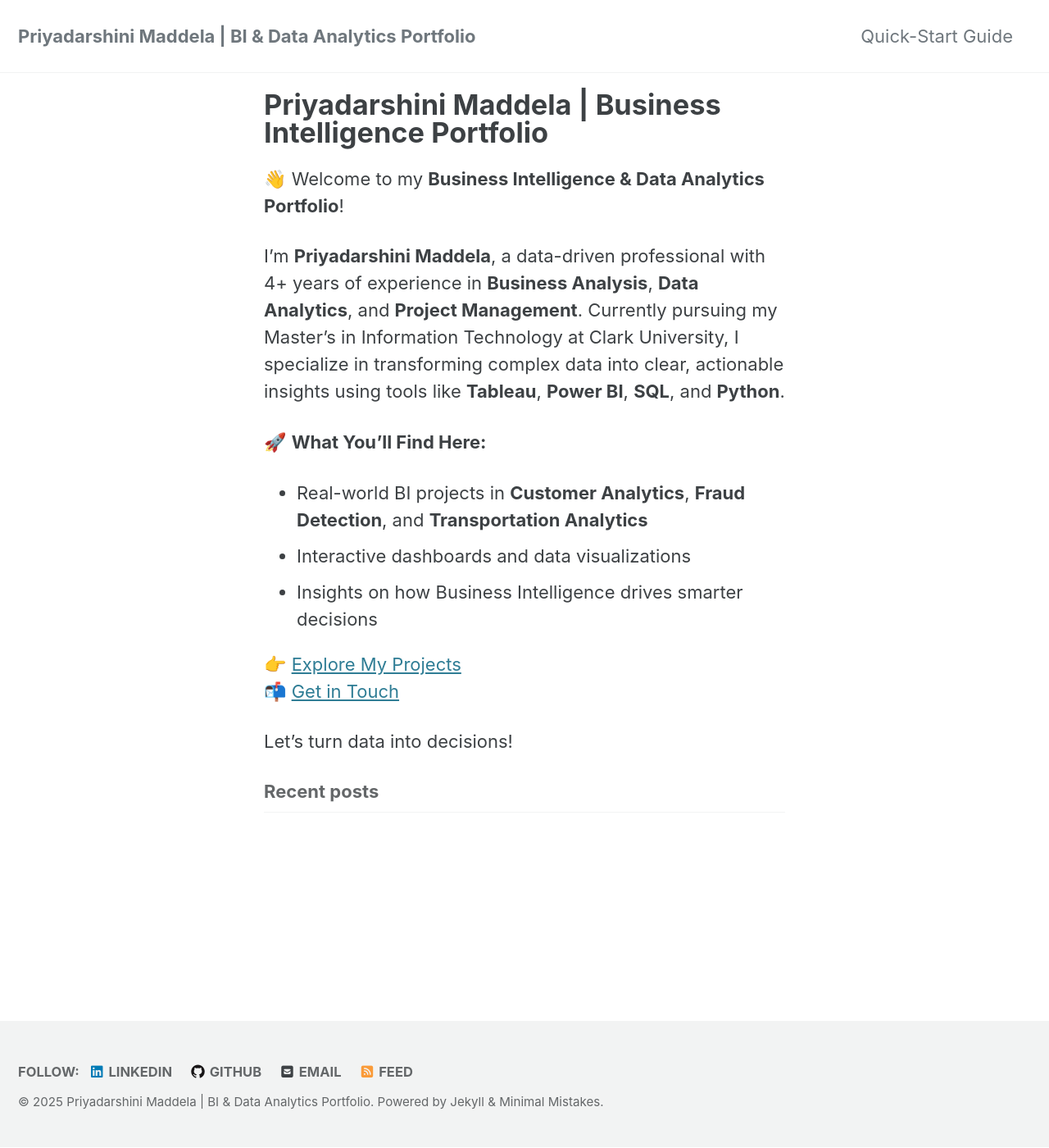
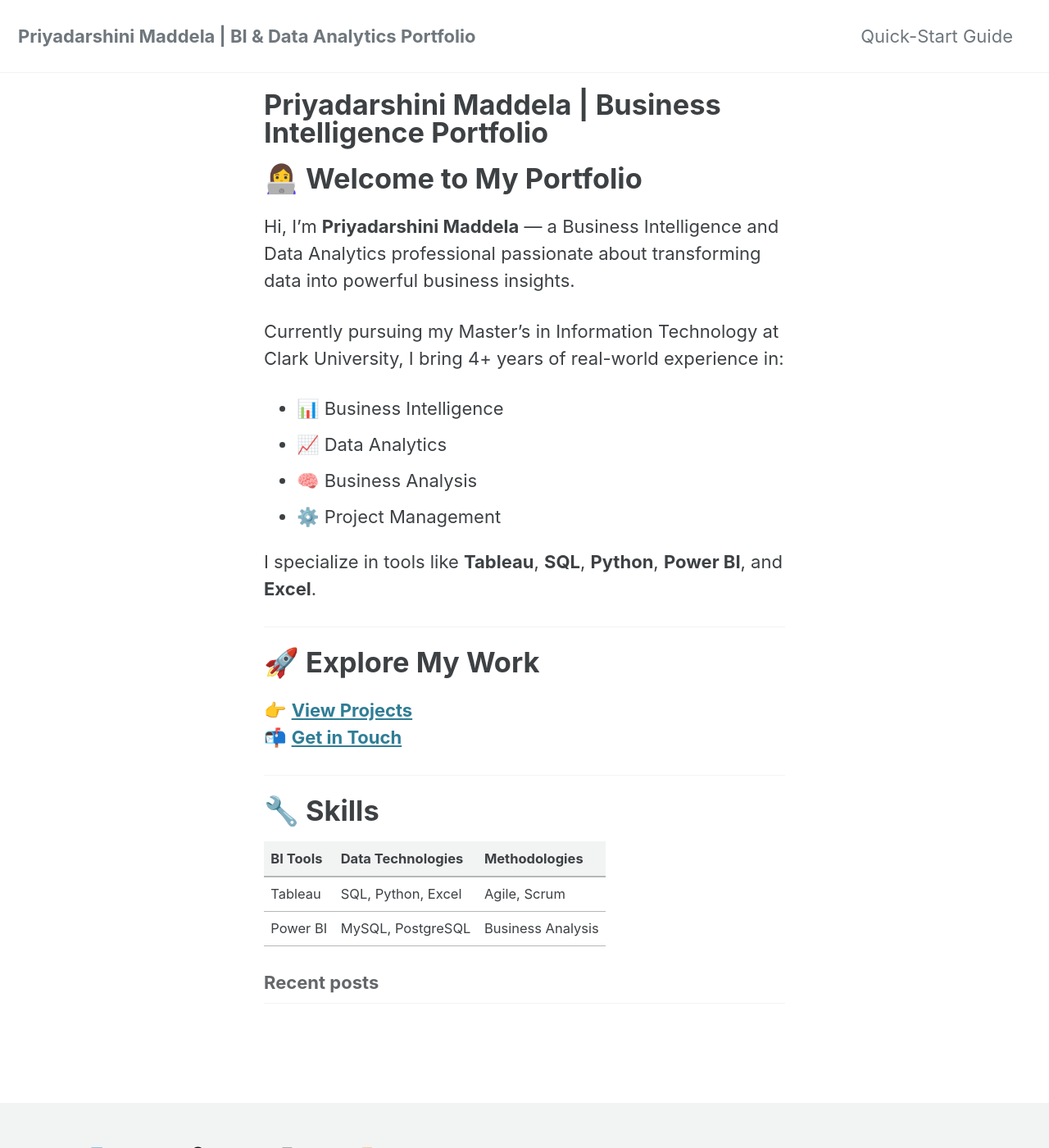
Before and after one commit to PriyadarshiniMaddela/priyadarshinimaddela.github.io, a Jekyll site: the page built from index.md, in a window 1280 px wide and 1400 px high. Shown: the whole window at 82% size. Built offline with Jekyll 4.4.1, drawn with Linux system fonts in a browser that asks for light colours; cached includes are drawn as plain includes; the list of posts is cut into pages by our own code.

Commit message:
Update index.md

```diff
--- a/index.md
+++ b/index.md
@@ -1,19 +1,33 @@
 ---
 layout: home
 title: "Priyadarshini Maddela | Business Intelligence Portfolio"
-subtitle: "Turning Data into Insights | BI • Data Analytics • Business Analysis"
+subtitle: "Turning Data into Insights | Business Intelligence • Data Analytics • Business Analysis"
 ---
 
-👋 Welcome to my **Business Intelligence & Data Analytics Portfolio**!
+# 👩‍💻 Welcome to My Portfolio
 
-I’m **Priyadarshini Maddela**, a data-driven professional with 4+ years of experience in **Business Analysis**, **Data Analytics**, and **Project Management**. Currently pursuing my Master’s in Information Technology at Clark University, I specialize in transforming complex data into clear, actionable insights using tools like **Tableau**, **Power BI**, **SQL**, and **Python**.
+Hi, I'm **Priyadarshini Maddela** — a Business Intelligence and Data Analytics professional passionate about transforming data into powerful business insights.
 
-🚀 **What You'll Find Here:**
-- Real-world BI projects in **Customer Analytics**, **Fraud Detection**, and **Transportation Analytics**
-- Interactive dashboards and data visualizations
-- Insights on how Business Intelligence drives smarter decisions
+Currently pursuing my Master's in Information Technology at Clark University, I bring 4+ years of real-world experience in:
+- 📊 Business Intelligence
+- 📈 Data Analytics
+- 🧠 Business Analysis
+- ⚙️ Project Management
 
-👉 [Explore My Projects](./projects)
-📬 [Get in Touch](./contact)
+I specialize in tools like **Tableau**, **SQL**, **Python**, **Power BI**, and **Excel**.
 
-Let’s turn data into decisions!
+---
+
+# 🚀 Explore My Work
+
+👉 [**View Projects**](./projects)
+📬 [**Get in Touch**](./contact)
+
+---
+
+# 🔧 Skills
+
+| BI Tools | Data Technologies | Methodologies |
+|:--------|:------------------|:--------------|
+| Tableau | SQL, Python, Excel | Agile, Scrum |
+| Power BI | MySQL, PostgreSQL | Business Analysis |
```
